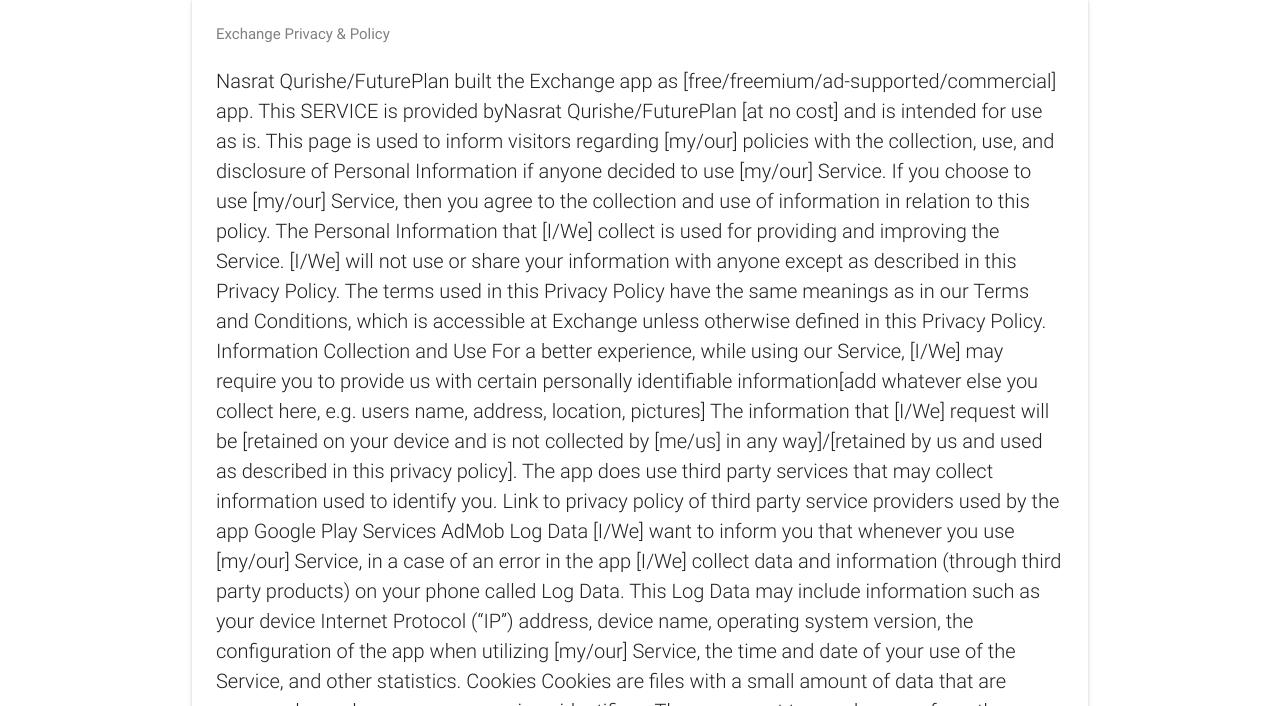
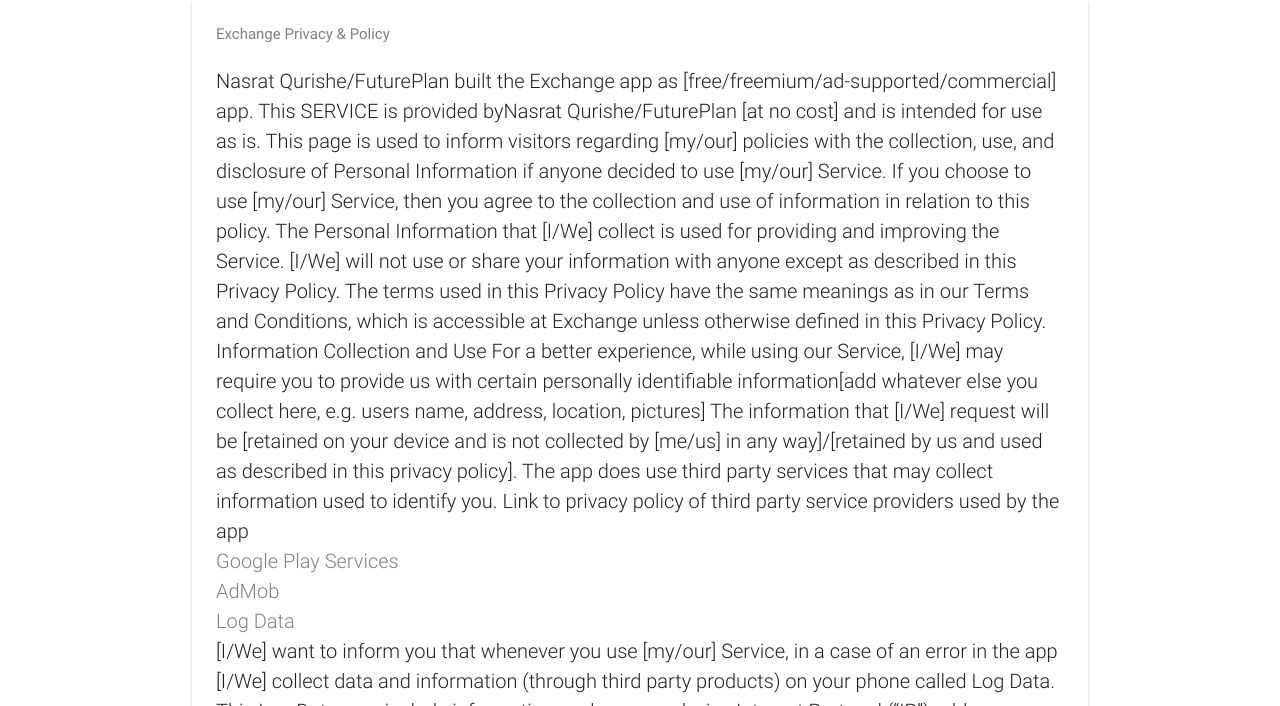
Before and after one commit to e-exchange/e-exchange.github.io, a plain HTML site: page index.html in a window 1280 px wide. Shown: the part 94-800 px from the top of the page. Drawn offline with nearby package versions, Linux system fonts and the light colour scheme.

Commit message:
New
Updated

```diff
--- a/index.html
+++ b/index.html
@@ -44,9 +44,13 @@
 
               Link to privacy policy of third party service providers used by the app
 
-              Google Play Services
-              AdMob
-              Log Data
+
+
+              <br/><span>Google Play Services</span><br/>
+              <span>AdMob</span><br/>
+              <span>Log Data  </span><br/>
+
+
               [I/We] want to inform you that whenever you use [my/our] Service, in a case of an error in the app [I/We] collect data and information (through third party products) on your phone called Log Data. This Log Data may include information such as your device Internet Protocol (“IP”) address, device name, operating system version, the configuration of the app when utilizing [my/our] Service, the time and date of your use of the Service, and other statistics.
 
               Cookies
```
